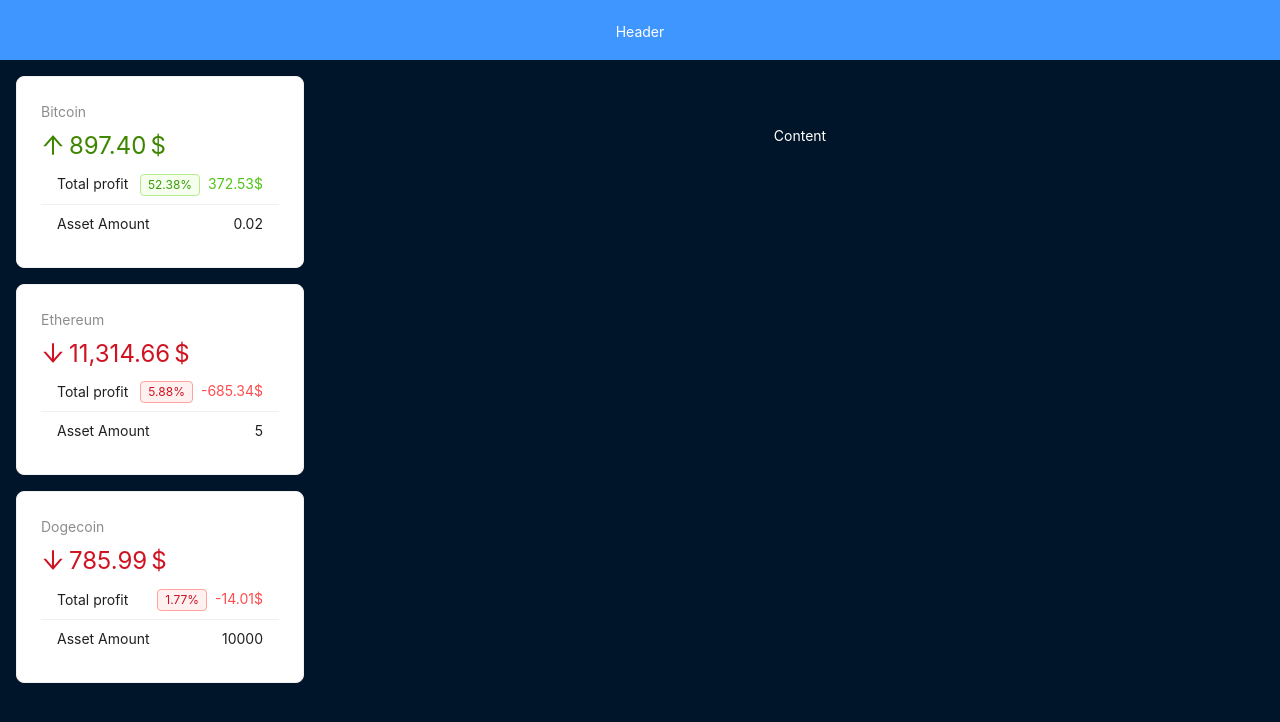
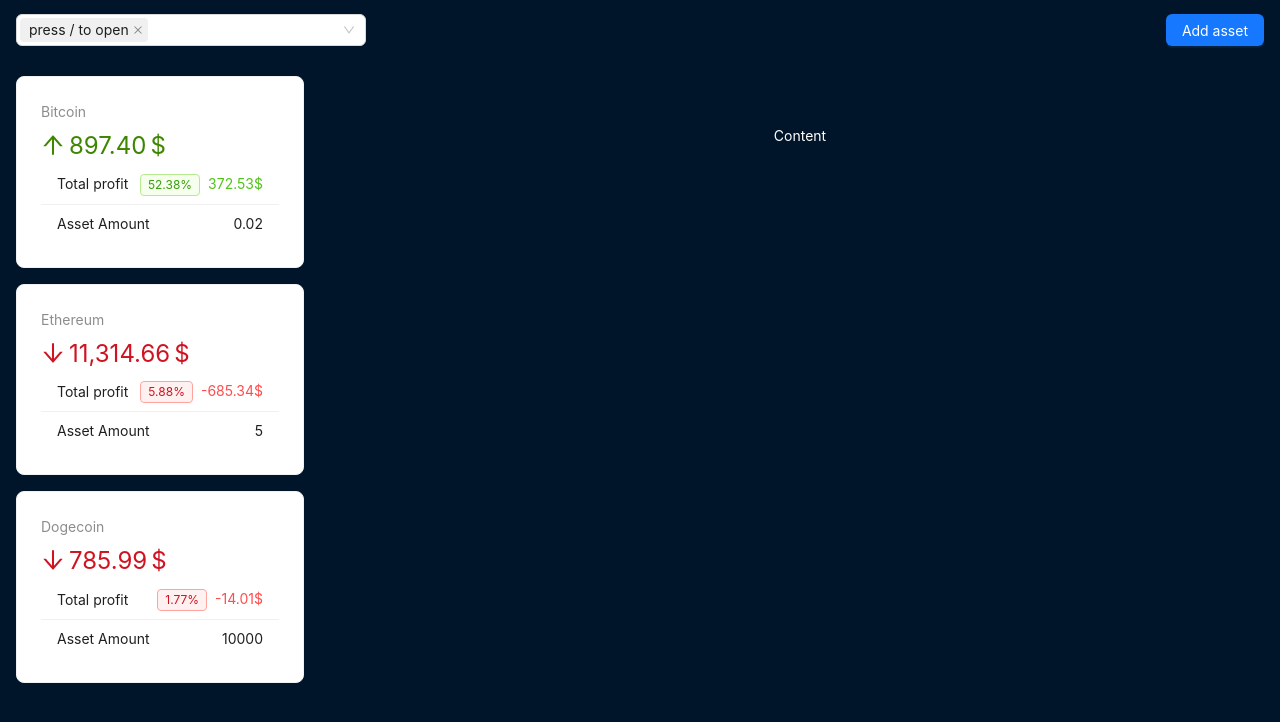
Before and after one commit to Aliskhan7/crypto-wallet, a React (Vite) app: page / in a window 1280 px wide. Shown: the top 722 px of the page. Built offline with nearby package versions, Linux system fonts and the light colour scheme.

Commit message:
add context, select coins

```diff
--- a/src/App.tsx
+++ b/src/App.tsx
@@ -1,17 +1,11 @@
-import { Layout } from "antd";
-import AppHeader from "./components/layout/AppHeader.tsx";
-import AppSider from "./components/layout/AppSider.tsx";
-import AppContent from "./components/layout/AppContent.tsx";
+import { CryptoContextProvider } from "./context/crypto-context.tsx";
+import AppLayout from "./components/layout/AppLayout.tsx";
 
 function App() {
   return (
-    <Layout>
-      <AppHeader />
-      <Layout>
-        <AppSider />
-        <AppContent />
-      </Layout>
-    </Layout>
+    <CryptoContextProvider>
+      <AppLayout />
+    </CryptoContextProvider>
   );
 }
 
--- a/src/api.js
+++ b/src/api.js
@@ -4,7 +4,7 @@
   return new Promise((resolve) => {
     setTimeout(() => {
       resolve(cryptoData);
-    }, 2000);
+    }, 1);
   });
 }
 
@@ -12,6 +12,6 @@
   return new Promise((resolve) => {
     setTimeout(() => {
       resolve(cryptoAssets);
-    }, 2000);
+    }, 1);
   });
 }
--- /dev/null
+++ b/src/components/AddAssetForm.tsx
@@ -0,0 +1,5 @@
+function AddAssetForm() {
+  return <form action="">FORM ASSET</form>;
+}
+
+export default AddAssetForm;
--- /dev/null
+++ b/src/components/CoinInfoModal.tsx
@@ -0,0 +1,5 @@
+function CoinInfoModal({ coin }) {
+  return <h2>{coin.id}</h2>;
+}
+
+export default CoinInfoModal;
--- a/src/components/layout/AppHeader.tsx
+++ b/src/components/layout/AppHeader.tsx
@@ -1,16 +1,76 @@
-import React from "react";
-import { Layout } from "antd";
+import React, { useEffect, useState } from "react";
+import { Button, Layout, Select, Space, Modal, Drawer } from "antd";
+import { useCrypto } from "../../context/crypto-context.tsx";
+import CoinInfoModal from "../CoinInfoModal.tsx";
+import AddAssetForm from "../AddAssetForm.tsx";
 
 const headerStyle: React.CSSProperties = {
   textAlign: "center",
-  color: "#fff",
   height: 60,
-  paddingInline: 48,
-  lineHeight: "64px",
-  backgroundColor: "#4096ff",
+  padding: "1rem",
+  display: "flex",
+  justifyContent: "space-between",
+  alignItems: "center",
 };
+
 function AppHeader() {
-  return <Layout.Header style={headerStyle}>Header</Layout.Header>;
+  const { crypto } = useCrypto();
+  const [coin, setCoin] = useState(null);
+  const [drawer, setDrawer] = useState(false);
+  const [select, setSelect] = useState(false);
+  const [modal, setModal] = useState(false);
+
+  useEffect(() => {
+    const keypress = (event) => {
+      if (event.key === "/") {
+        setSelect((prev) => !prev);
+      }
+    };
+    document.addEventListener("keypress", keypress);
+    return () => document.removeEventListener("keypress", keypress);
+  }, []);
+
+  const handlerSelect = (value) => {
+    setCoin(crypto.find((c) => c.id === value));
+    setModal(true);
+  };
+  return (
+    <Layout.Header style={headerStyle}>
+      <Select
+        mode="multiple"
+        style={{ width: "350px" }}
+        open={select}
+        onClick={() => setSelect((prev) => !prev)}
+        onSelect={handlerSelect}
+        value="press / to open"
+        options={crypto.map((coin) => ({
+          label: coin.name,
+          value: coin.id,
+          icon: coin.icon,
+        }))}
+        optionRender={(option) => (
+          <Space>
+            <img width="20px" src={option.data.icon} alt={option.data.label} />
+            {option.data.label}
+          </Space>
+        )}
+      />
+      <Button type="primary" onClick={() => setDrawer(true)}>
+        Add asset
+      </Button>
+      <Modal open={modal} onCancel={() => setModal(false)} footer={null}>
+        <CoinInfoModal coin={coin} />
+      </Modal>
+      <Drawer
+        width={600}
+        title="Add asset"
+        onClose={() => setDrawer(false)}
+        open={drawer}
+      >
+        <AddAssetForm />
+      </Drawer>
+    </Layout.Header>
+  );
 }
 
 export default AppHeader;
--- /dev/null
+++ b/src/components/layout/AppLayout.tsx
@@ -0,0 +1,18 @@
+import { Layout } from "antd";
+import AppHeader from "./AppHeader.tsx";
+import AppSider from "./AppSider.tsx";
+import AppContent from "./AppContent.tsx";
+
+function AppLayout() {
+  return (
+    <Layout>
+      <AppHeader />
+      <Layout>
+        <AppSider />
+        <AppContent />
+      </Layout>
+    </Layout>
+  );
+}
+
+export default AppLayout;
--- a/src/components/layout/AppSider.tsx
+++ b/src/components/layout/AppSider.tsx
@@ -1,41 +1,15 @@
-import React, { useEffect, useState } from "react";
+import React, { useContext } from "react";
 import { ArrowDownOutlined, ArrowUpOutlined } from "@ant-design/icons";
 import { Card, Layout, List, Spin, Statistic, Tag, Typography } from "antd";
-import { fakeFetchCrypto, fetchAssets } from "../../api";
-import { percentDifference, capitalize } from "../../until";
+import { capitalize } from "../../until";
+import CryptoContext from "../../context/crypto-context.tsx";
 
 const siderStyle: React.CSSProperties = {
   padding: "1rem",
 };
 
 function AppSider() {
-  const [loading, setLoading] = useState(false);
-  const [crypto, setCrypto] = useState([]);
-  const [assets, setAssets] = useState([]);
-
-  useEffect(() => {
-    async function preload() {
-      setLoading(true);
-      const { result } = await fakeFetchCrypto();
-      const assets = await fetchAssets();
-
-      setAssets(
-        assets.map((asset: any) => {
-          const coin = result.find((c: any) => c.id === asset.id);
-          return {
-            grow: asset.price < coin.price,
-            growPercent: percentDifference(asset.price, coin.price),
-            totalAmount: asset.amount * coin.price,
-            totalProfit: asset.amount * coin.price - asset.amount * asset.price,
-            ...asset,
-          };
-        }),
-      );
-      setCrypto(result);
-      setLoading(false);
-    }
-    preload();
-  }, []);
+  const { loading, assets } = useContext(CryptoContext);
 
   return (
     <Layout.Sider width="25%" style={siderStyle}>
--- /dev/null
+++ b/src/context/crypto-context.tsx
@@ -0,0 +1,49 @@
+import { createContext, useContext, useEffect, useState } from "react";
+import { fakeFetchCrypto, fetchAssets } from "../api";
+import { percentDifference } from "../until";
+
+const CryptoContext = createContext({
+  assets: [],
+  crypto: [],
+  loading: false,
+});
+
+export function CryptoContextProvider({ children }) {
+  const [loading, setLoading] = useState(false);
+  const [crypto, setCrypto] = useState([]);
+  const [assets, setAssets] = useState([]);
+
+  useEffect(() => {
+    async function preload() {
+      setLoading(true);
+      const { result } = await fakeFetchCrypto();
+      const assets = await fetchAssets();
+
+      setAssets(
+        assets.map((asset: any) => {
+          const coin = result.find((c: any) => c.id === asset.id);
+          return {
+            grow: asset.price < coin.price,
+            growPercent: percentDifference(asset.price, coin.price),
+            totalAmount: asset.amount * coin.price,
+            totalProfit: asset.amount * coin.price - asset.amount * asset.price,
+            ...asset,
+          };
+        }),
+      );
+      setCrypto(result);
+      setLoading(false);
+    }
+    preload();
+  }, []);
+  return (
+    <CryptoContext.Provider value={{ loading, crypto, assets }}>
+      {children}
+    </CryptoContext.Provider>
+  );
+}
+export default CryptoContext;
+
+export function useCrypto() {
+  return useContext(CryptoContext);
+}
```
